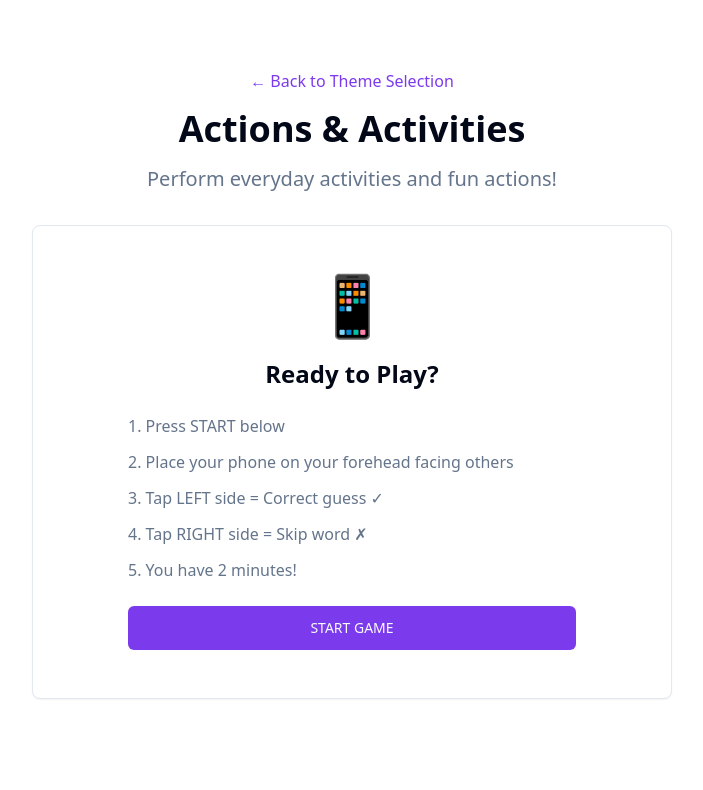
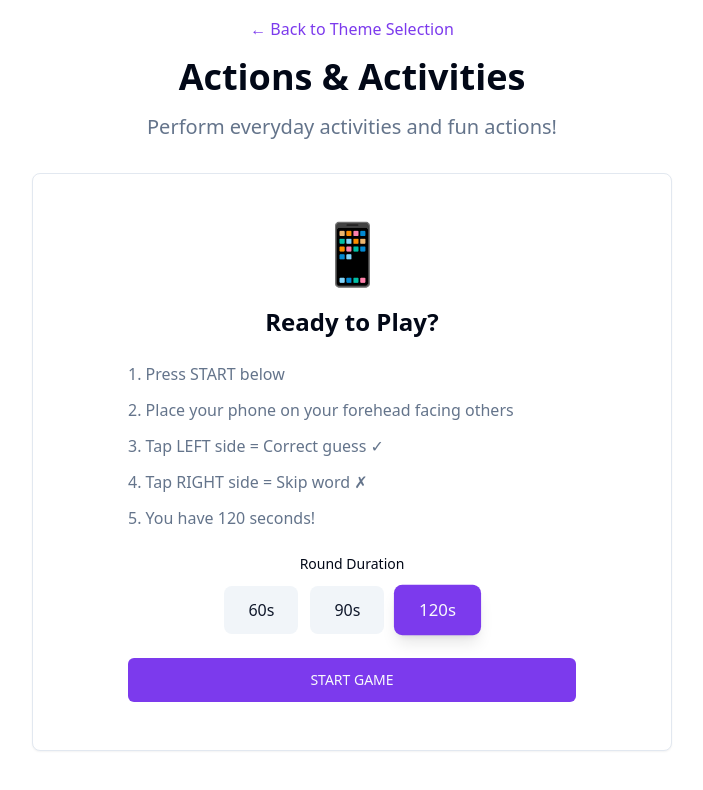
Before and after one commit to kehwar/echo_game, a Nuxt app: page /game/actions in a window 1280 px wide. Shown: the top 790 px of the page, without its empty margins (288-991 px from the left). Built offline with nearby package versions, Linux system fonts and the light colour scheme.

Commit message:
Add settings for round duration (60, 90, or 120 seconds)
Co-authored-by: kehwar <45218102+kehwar@users.noreply.github.com>

```diff
--- a/pages/game/[id].vue
+++ b/pages/game/[id].vue
@@ -19,8 +19,28 @@
             <p>2. Place your phone on your forehead facing others</p>
             <p>3. Tap LEFT side = Correct guess ✓</p>
             <p>4. Tap RIGHT side = Skip word ✗</p>
-            <p>5. You have 2 minutes!</p>
+            <p>5. You have {{ selectedDuration }} seconds!</p>
           </div>
+
+          <div class="max-w-md mx-auto mt-6">
+            <label class="block text-sm font-medium mb-3">Round Duration</label>
+            <div class="flex gap-3 justify-center">
+              <button
+                v-for="duration in durationOptions"
+                :key="duration"
+                :class="[
+                  'px-6 py-3 rounded-lg font-medium transition-all',
+                  selectedDuration === duration
+                    ? 'bg-primary text-primary-foreground shadow-lg scale-105'
+                    : 'bg-secondary text-secondary-foreground hover:bg-secondary/80'
+                ]"
+                @click="selectedDuration = duration"
+              >
+                {{ duration }}s
+              </button>
+            </div>
+          </div>
+
           <Button size="lg" class="w-full max-w-md mt-8" @click="startGame">
             START GAME
           </Button>
@@ -114,6 +134,8 @@ const selectedTheme = computed(() => themes.find(t => t.id === themeId.value))
 // Game state
 const gameStarted = ref(false)
 const gameEnded = ref(false)
+const durationOptions = [60, 90, 120]
+const selectedDuration = ref(120) // Default to 120 seconds
 const timeRemaining = ref(120) // 2 minutes in seconds
 const currentWord = ref('')
 const correctCount = ref(0)
@@ -135,7 +157,7 @@ function initializeGame() {
   usedWords.value = []
   correctCount.value = 0
   wrongCount.value = 0
-  timeRemaining.value = 120
+  timeRemaining.value = selectedDuration.value
   gameEnded.value = false
   nextWord()
 }
```
